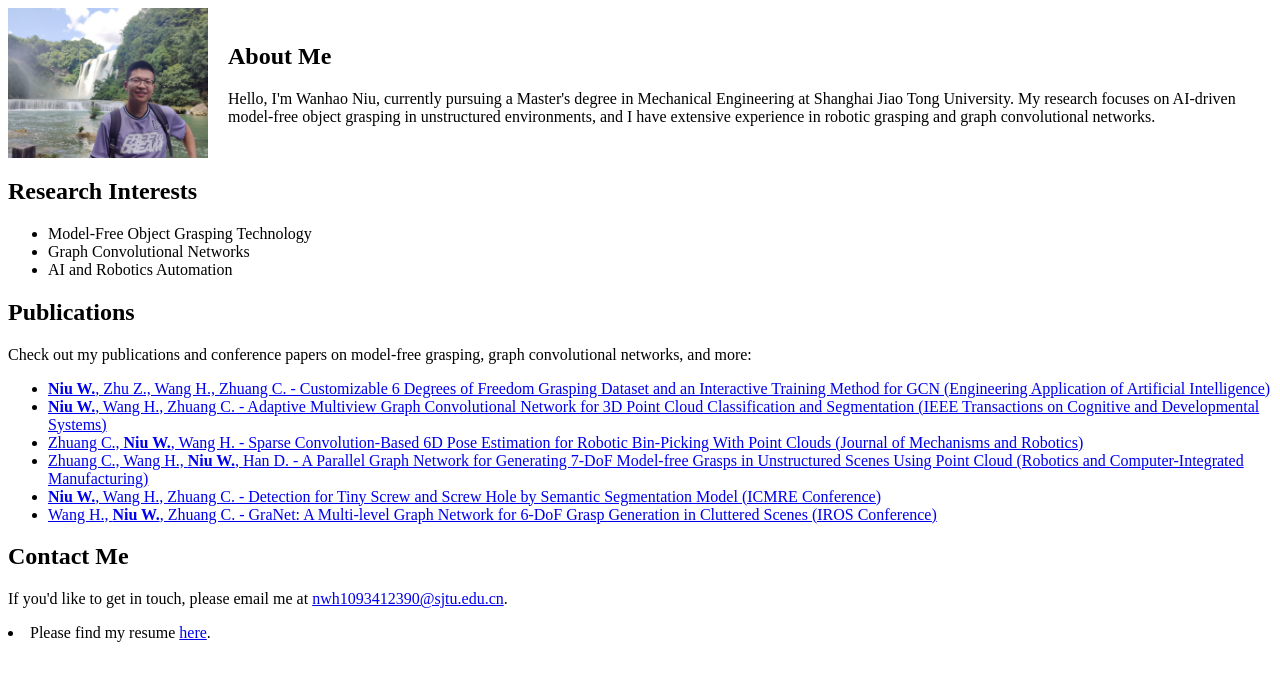
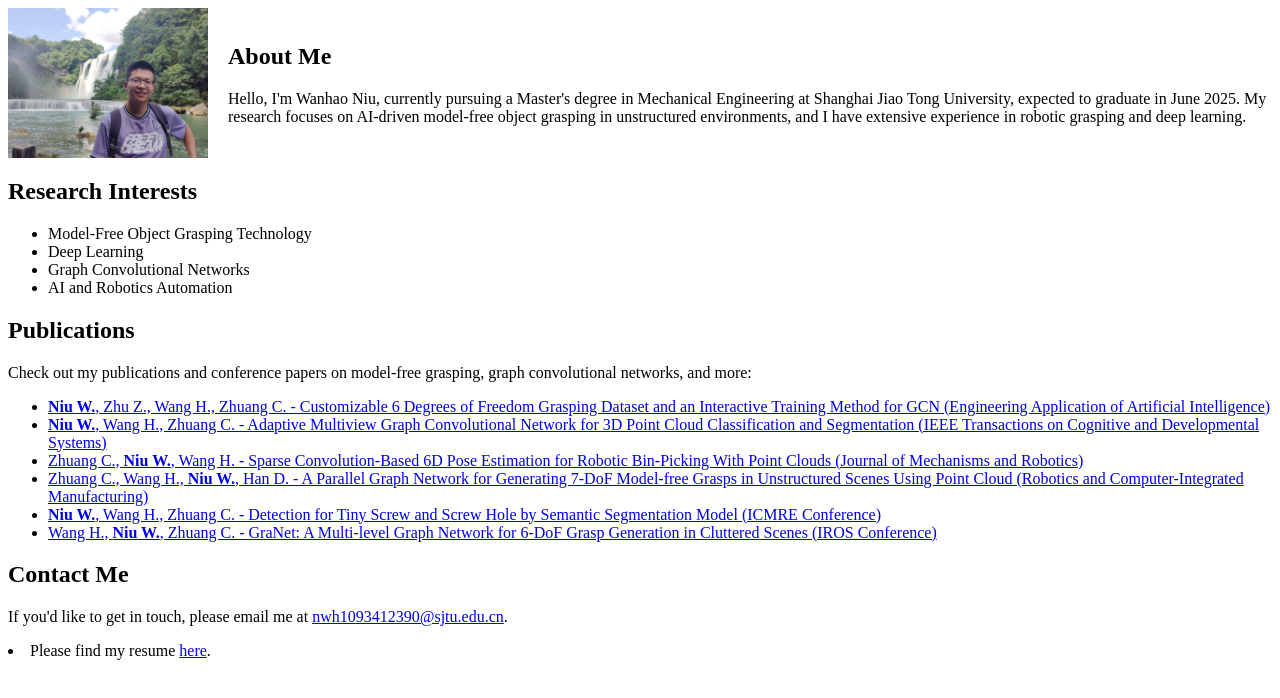
Before and after one commit to wanhaoniu/wanhaoniu.github.io, a plain HTML site: page index.html in a window 1280 px wide. Drawn offline with Linux system fonts and the light colour scheme.

Commit message:
Update index.html

```diff
--- a/index.html
+++ b/index.html
@@ -19,13 +19,14 @@
         <img src="profile.jpg" alt="Wanhao Niu's Photo" style="width:200px;height:auto;">
         <div class="about-me-text">
             <h2>About Me</h2>
-            <p>Hello, I'm Wanhao Niu, currently pursuing a Master's degree in Mechanical Engineering at Shanghai Jiao Tong University. My research focuses on AI-driven model-free object grasping in unstructured environments, and I have extensive experience in robotic grasping and graph convolutional networks.</p>
+            <p>Hello, I'm Wanhao Niu, currently pursuing a Master's degree in Mechanical Engineering at Shanghai Jiao Tong University, expected to graduate in June 2025. My research focuses on AI-driven model-free object grasping in unstructured environments, and I have extensive experience in robotic grasping and deep learning.</p>
         </div>
     </section>
     <section>
         <h2>Research Interests</h2>
         <ul>
             <li>Model-Free Object Grasping Technology</li>
+            <li>Deep Learning</li>
             <li>Graph Convolutional Networks</li>
             <li>AI and Robotics Automation</li>
         </ul>
```
